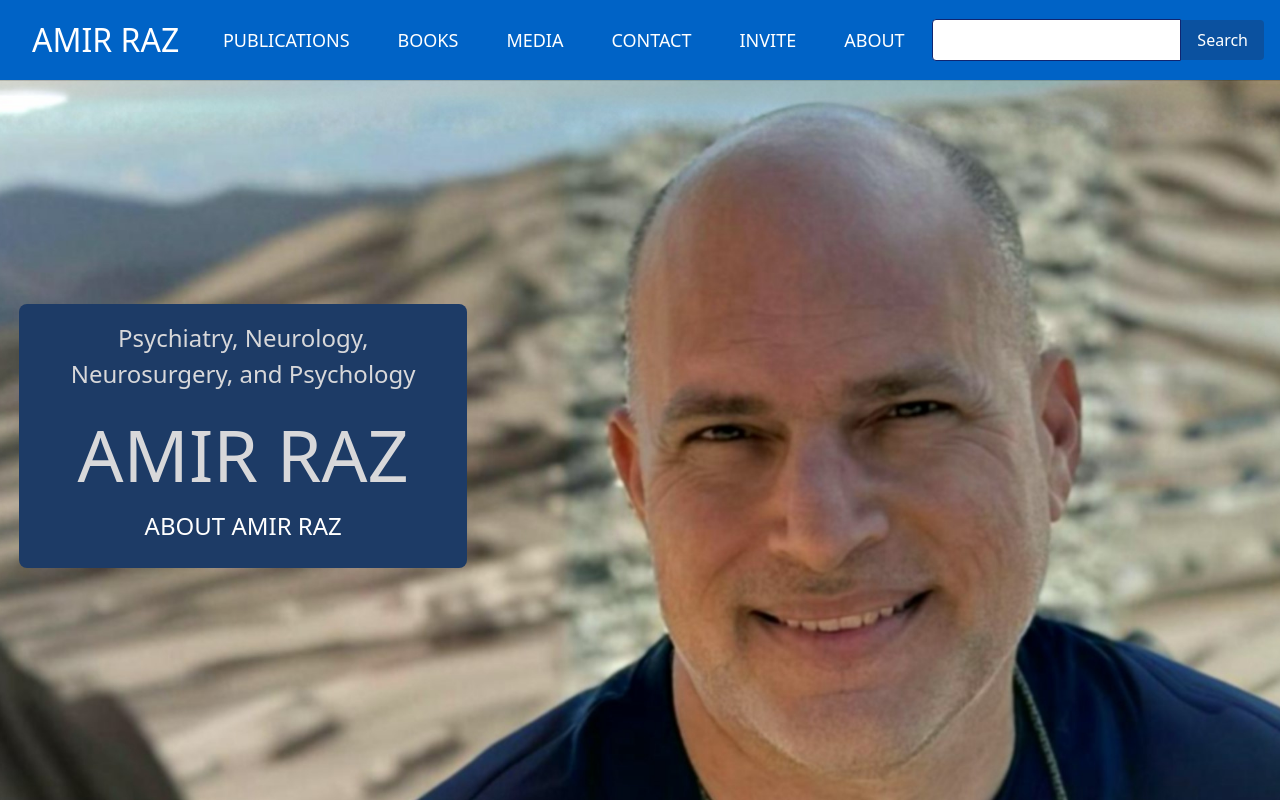
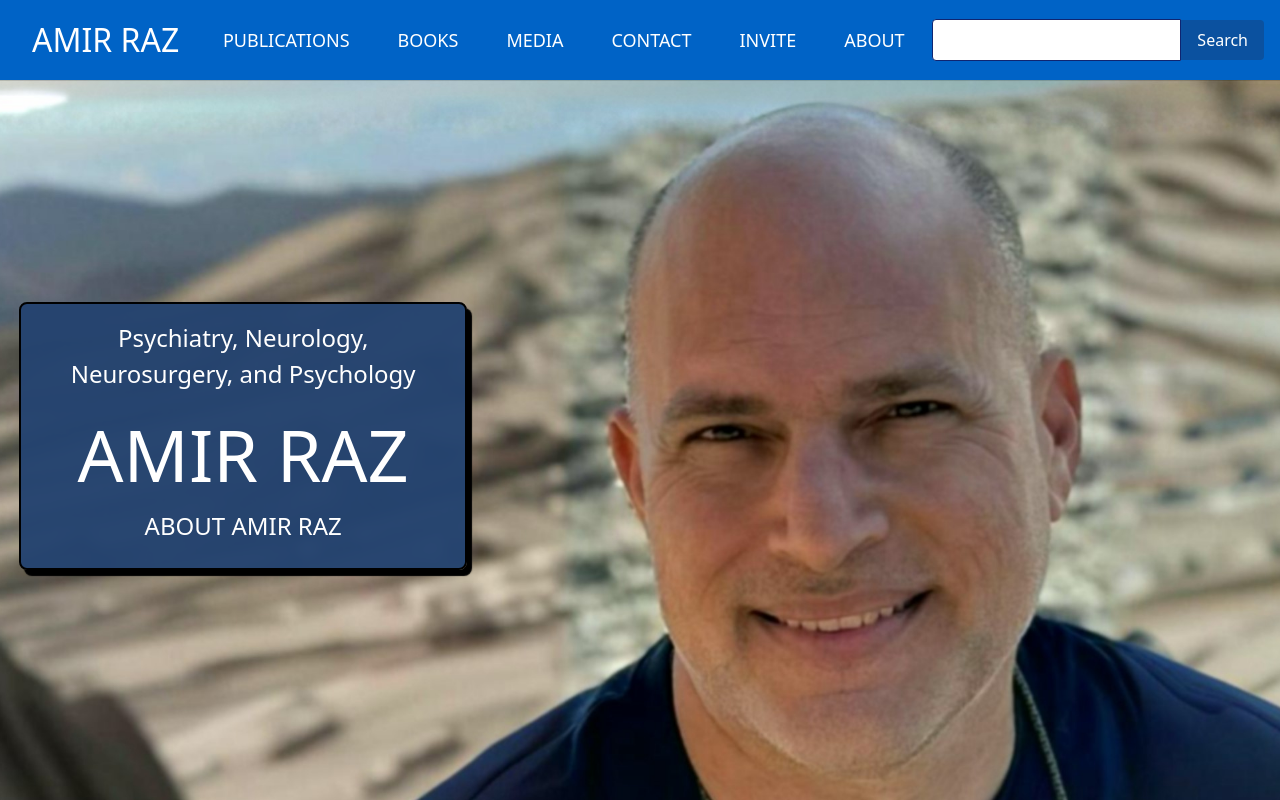
Before and after one commit to lucasadilla/raz, a Next.js app: page / in a window 1280 px wide. Built offline with nearby package versions, Linux system fonts and the light colour scheme.

Commit message:
little visual changes

```diff
--- a/styles/global.css
+++ b/styles/global.css
@@ -1243,9 +1243,16 @@ html, body {
         padding: 10px;
     }
 
-    .media-card, .index-publication-item {
+    .media-card {
         width: 100%;
         margin: 10px 0;
+    }
+
+    .index-publication-item {
+        width: 100%; /* Adjust the width as needed */
+        max-width: 400px; /* Set a maximum width */
+        padding: 1rem; /* Adjust the padding */
+        margin: 10px auto; /* Center the items and add margin */
     }
 
     .media-cards, .recent-publications-cards {
@@ -1428,15 +1435,17 @@ html, body {
 }
 
 .banner-text {
-    background-color: rgb(29, 59, 102);
+    background-color: rgba(37, 68, 112, 0.97);
     padding: 1rem;
     border-radius: 8px;
+    border: 2px solid #000000;
+    box-shadow: 5px 6px 1px rgb(0, 0, 0);
     margin: 1rem auto;
     position: absolute;
     top: 40%; /* Adjust as needed */
     left: 19%; /* Move slightly to the left */
     transform: translate(-50%, -50%);
-    color: #d8d8da;
+    color: #ffffff;
     text-align: center;
     font-size: 4.5rem; /* Adjust font size as needed */
     width: 35%; /* Adjust width as needed */
```
